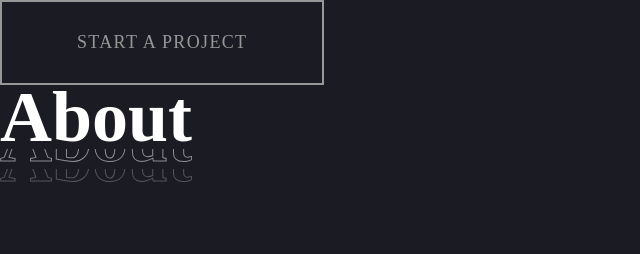
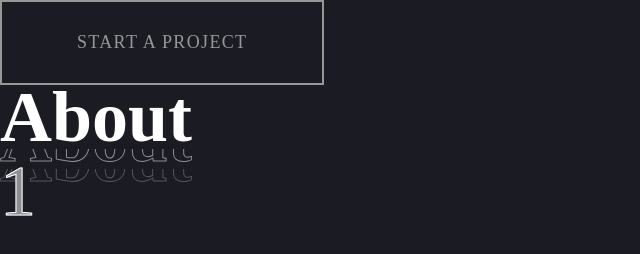
Before and after one commit to bart-krakowski/portfolio, a Gatsby site: page /components in a window 1280 px wide. Shown: the full height of the page, 0-640 px from the left. Built offline with nearby package versions, Linux system fonts and the light colour scheme; Gatsby itself is replaced by a stand-in of ours.

Commit message:
feat(): Introduce number indicators

```diff
--- /dev/null
+++ b/src/components/Number/Number.js
@@ -0,0 +1,34 @@
+import * as React from 'react'
+import styled, { css } from 'styled-components'
+
+const base = css`
+  position: absolute;
+  font-family: ${({theme}) => theme.fonts.typefaces.normal};
+  -webkit-text-stroke: 1px #ffffff;
+  font-size: 72px;
+`
+
+const NumberWrapper = styled.div`
+  position: relative;
+`
+
+const NumberTop = styled.span`
+  ${base}
+  color: transparent;
+`
+
+const NumberBottom = styled.span`
+  ${base}
+  color: ${({theme}) => theme.colors.white};
+  opacity: 0.5;
+  z-index: -1;
+`
+
+export const Number = (children) => {
+  return (
+    <NumberWrapper>
+      <NumberTop aria-hidden="true">{children.children}</NumberTop>
+      <NumberBottom aria-hidden="true">{children.children}</NumberBottom>
+    </NumberWrapper>
+  )
+}
--- a/src/pages/components.js
+++ b/src/pages/components.js
@@ -3,6 +3,7 @@ import Layout from '../layout/Layout';
 
 import { Button } from '../components/Button/Button.styled';
 import { Headline } from '../components/Headline/Headline';
+import { Number } from '../components/Number/Number';
 
 const Components = () => (
   <Layout>
@@ -12,7 +13,8 @@ const Components = () => (
       as="h1"
     >
       About
-      </Headline>
+    </Headline>
+    <Number>1</Number>
   </Layout>
 )
 
```
